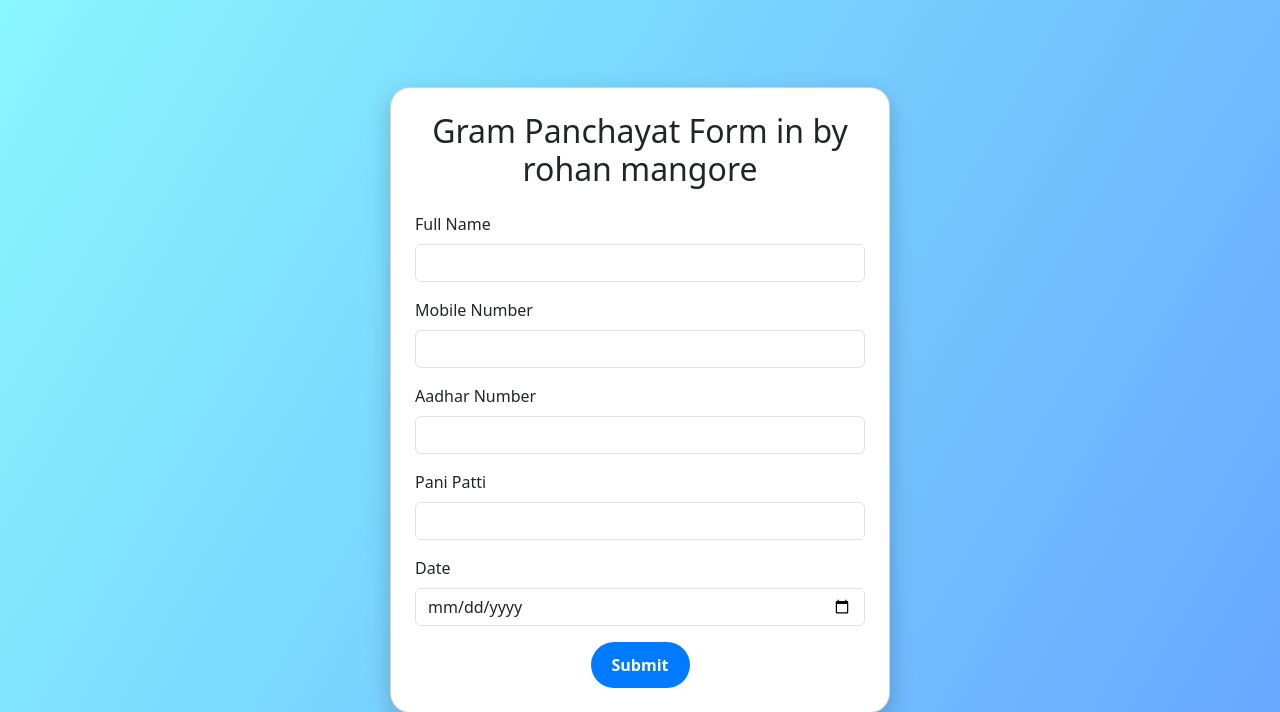
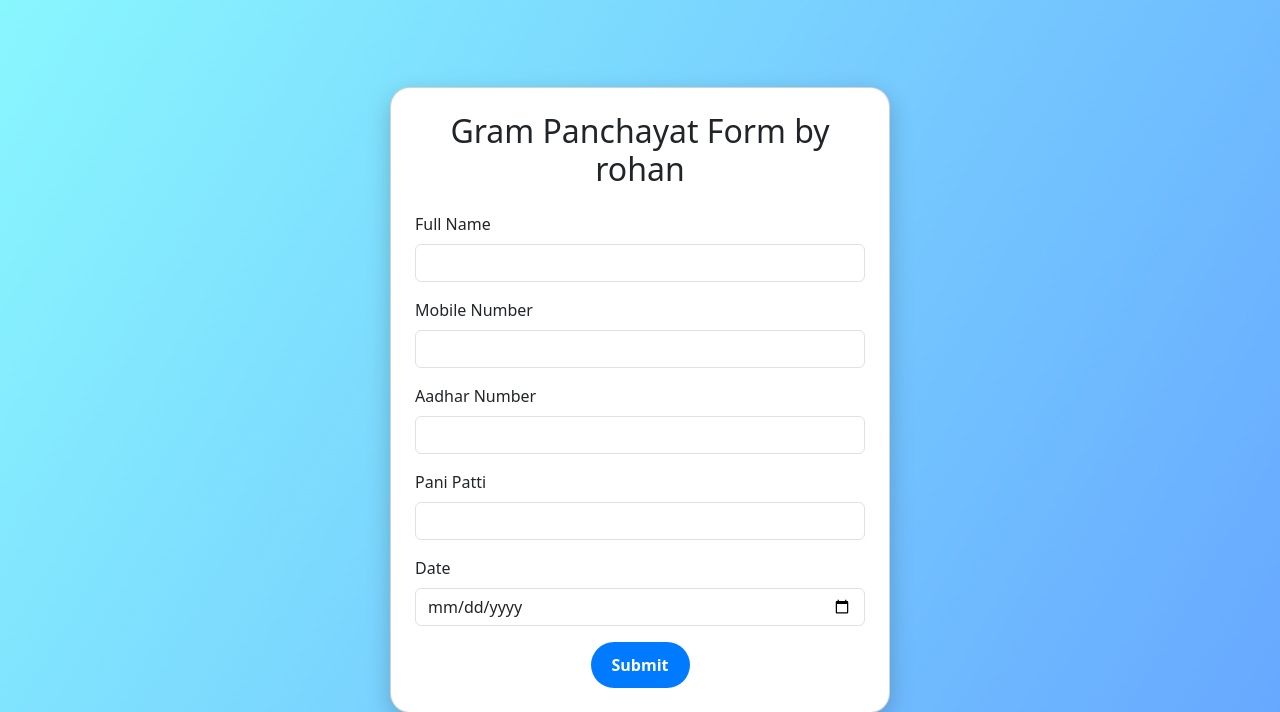
Before and after one commit to rohanmangore09/Grampanchayat-new, a Flask app: page / in a window 1280 px wide. Shown: the top 712 px of the page. Run offline with Flask 3, Linux system fonts and the light colour scheme.

Commit message:
Update index.html

```diff
--- a/templates/index.html
+++ b/templates/index.html
@@ -32,7 +32,7 @@
 </head>
 <body>
   <div class="card p-4" style="width: 500px;">
-    <h2 class="text-center mb-4">Gram Panchayat Form  in by rohan mangore</h2>
+    <h2 class="text-center mb-4">Gram Panchayat Form by rohan </h2>
     <form method="POST">
       <div class="mb-3">
         <label class="form-label">Full Name</label>
```
